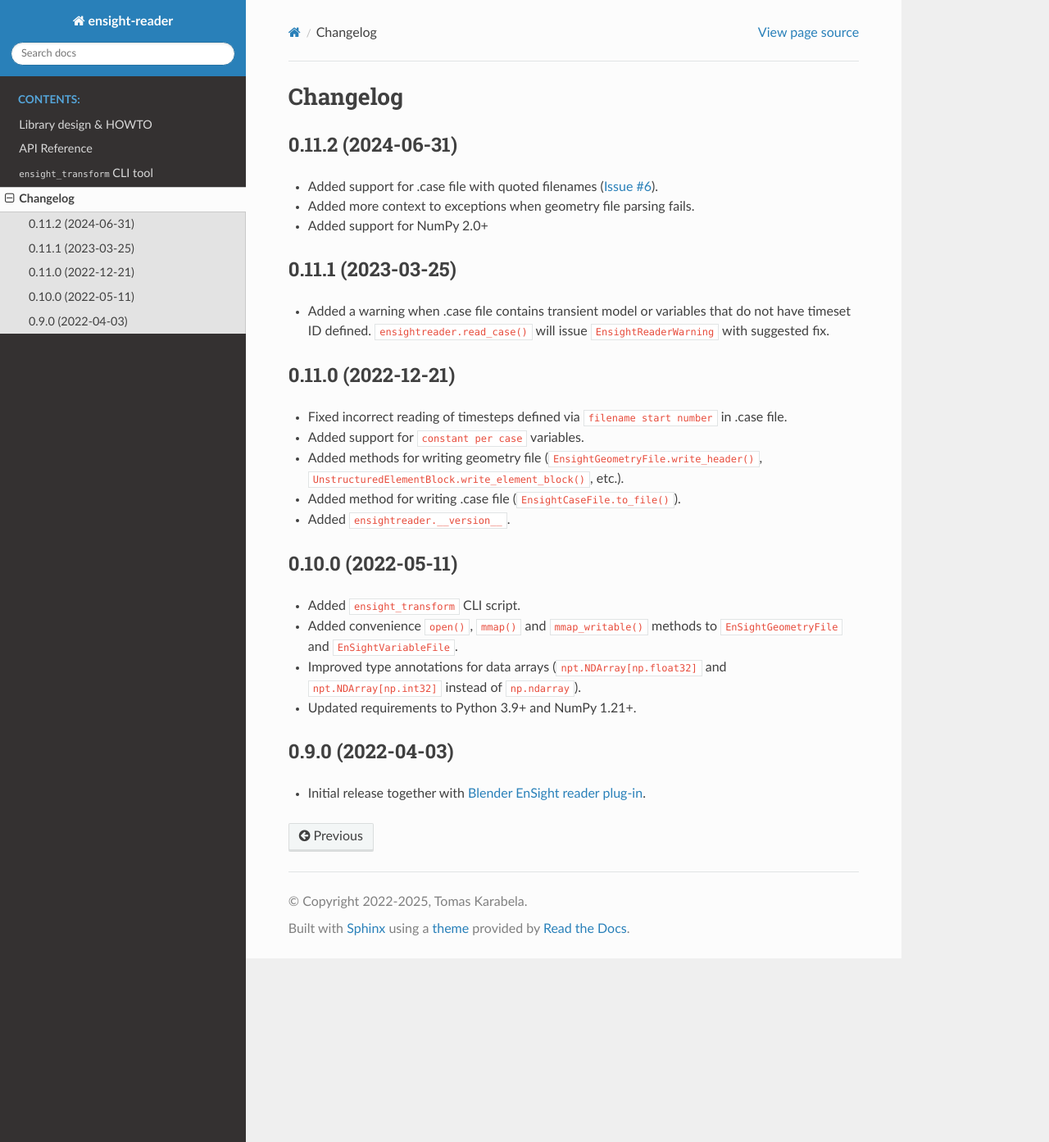
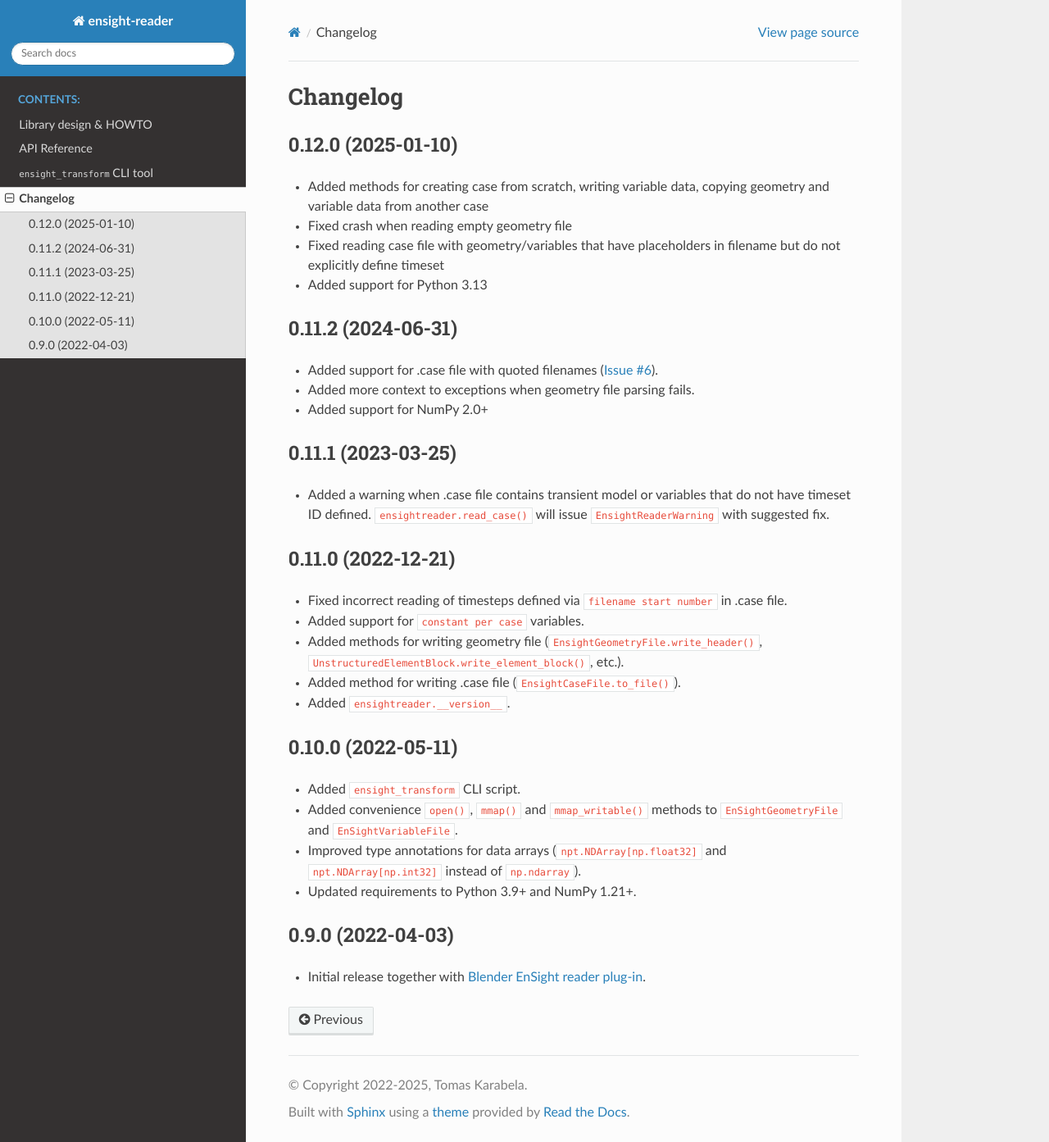
Before and after one commit to tkarabela/ensight-reader, a Sphinx documentation site: the page built from docs/source/changelog.rst, in a window 1280 px wide and 1393 px high. Shown: the whole window at 82% size. Built offline with Sphinx 7.4.7 and the Read the Docs theme 3.1.0, drawn with Linux system fonts in a browser that asks for light colours.

Commit message:
version: 0.12.0

```diff
--- a/docs/source/changelog.rst
+++ b/docs/source/changelog.rst
@@ -1,5 +1,13 @@
 Changelog
 =========
+
+0.12.0 (2025-01-10)
+-------------------
+
+- Added methods for creating case from scratch, writing variable data, copying geometry and variable data from another case
+- Fixed crash when reading empty geometry file
+- Fixed reading case file with geometry/variables that have placeholders in filename but do not explicitly define timeset
+- Added support for Python 3.13
 
 0.11.2 (2024-06-31)
 -------------------
--- a/ensightreader.py
+++ b/ensightreader.py
@@ -40,7 +40,7 @@ SeekableBufferedWriter = Union[BinaryIO, _mmap.mmap]
 Float32NDArray = npt.NDArray[np.float32]
 Int32NDArray = npt.NDArray[np.int32]
 
-__version__ = "0.11.2"
+__version__ = "0.12.0"
 
 __all__ = [
     "read_case",
```
